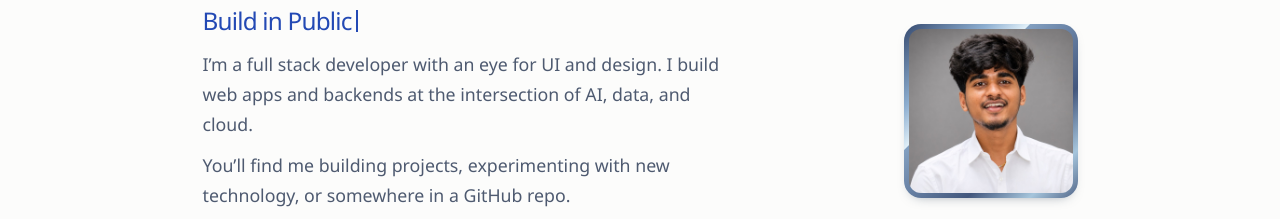
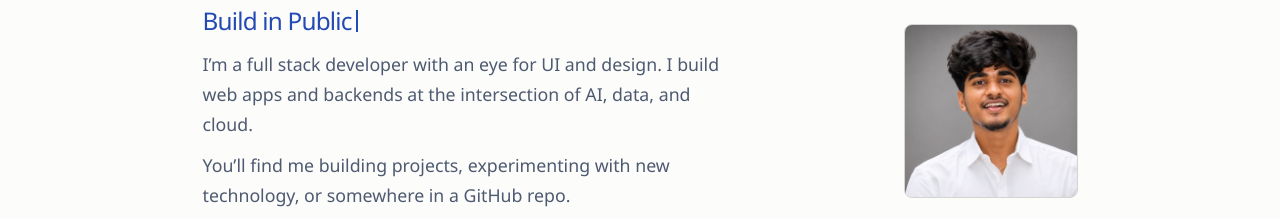
Before and after one commit to Kousik-dev/portfolio, a plain HTML site: page index.html in a window 1280 px wide. Shown: the part 560-779 px from the top of the page. Drawn offline with nearby package versions, Linux system fonts and the light colour scheme; a web font is replaced by a local one.

Commit message:
Simplify the portrait to a thin neutral border

```diff
--- a/index.html
+++ b/index.html
@@ -7,7 +7,7 @@
   <meta name="theme-color" content="#fcfcfb">
   <title>Kousik · Full Stack Developer</title>
   <link rel="icon" href="./assets/mark.svg" type="image/svg+xml">
-  <link rel="stylesheet" href="./src/style.css?v=40e585104733">
+  <link rel="stylesheet" href="./src/style.css?v=cf303ef0ecc4">
   <script defer src="./src/main.js?v=f3871938c958"></script>
   <script defer src="./src/kitten.js?v=a9512c589224"></script>
 </head>
--- a/src/style.css
+++ b/src/style.css
@@ -108,16 +108,12 @@ h1 { margin: 0.1em 0 0.13em -0.035em; font-weight: 620; font-size: clamp(3.4rem,
 .profile-link:hover > span { transform: translate(2px, -2px); }
 .profile-link:active { transform: translateY(1px); }
 .inline-link { color: var(--accent); }
-.portrait {
-  --rim: clamp(3px, 0.45vw, 5px);
-  --corner: clamp(11px, 1.6vw, 17px);
-  padding: var(--rim);
-  border-radius: var(--corner);
-  background: #526b93;
-  background: linear-gradient(135deg, #35496e 0%, #8daed0 24%, #e0eff8 36%, #829fc0 36.5%, #43577d 68%, #a6c5dc 86%, #516588 100%);
-  box-shadow: 0 5px 12px -7px #26395180;
+.portrait img {
+  width: 100%;
+  height: auto;
+  border: 1px solid #d4d4d1;
+  border-radius: 8px;
 }
-.portrait img { width: 100%; height: auto; border-radius: calc(var(--corner) - var(--rim)); }
 
 .section { padding-block: 1.7rem clamp(2.9rem, 6vw, 5.4rem); border-top: 1px solid var(--line); scroll-margin-top: 18px; }
 .section-heading { display: flex; align-items: baseline; justify-content: space-between; gap: 0.8rem 1.3rem; flex-wrap: wrap; margin-bottom: 1.35rem; }
```
